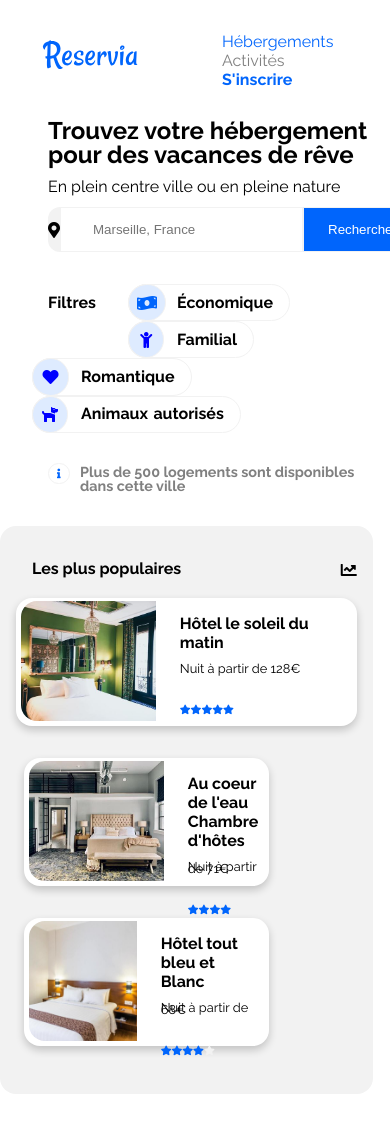
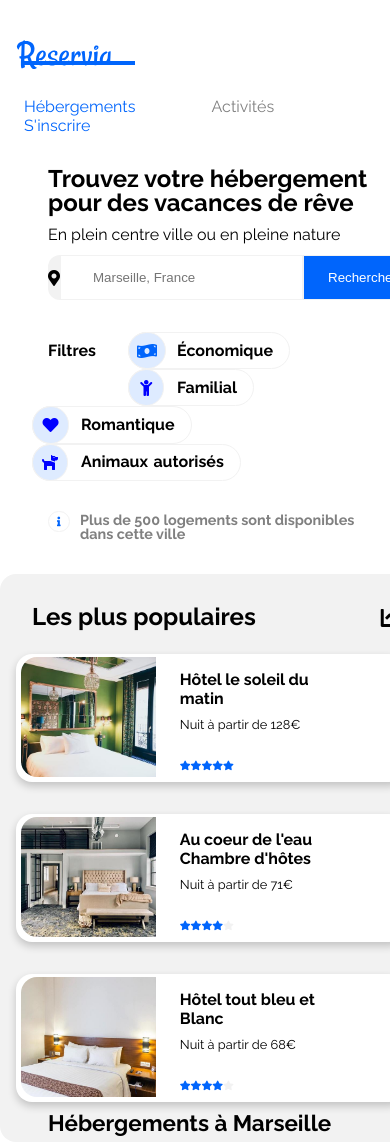
Before and after one commit to samicha13/PINSONSAMICHA_2_11102020, a plain HTML site: page index.html in a window 390 px wide. Shown: the top 1145 px of the page. Drawn offline with Linux system fonts and the light colour scheme.

Commit message:
modification media querries tel

```diff
--- a/media.css
+++ b/media.css
@@ -3,58 +3,15 @@
 
 /*--------header--------*/
 @media screen and (max-width:650px)
+
+
 {
 header
 {
-    display: grid;
-    grid-template-columns: repeat(2,1fr);
-   grid-column-gap: 2px;
-   grid-row-gap: 10px;
-   width: 100%;
-   grid-template-areas: "a b"
-                        "c d";
-}
-.menu
-{
-  align-items:baseline;
-  height: 0px;
-  display:flex;
-}
-li
+    display: block;
+    margin: 0;
+    width: 100%;
 
-{
-  line-height: auto;
-  display: flex;
-  margin-left: 0rem;
-  margin-right: 0rem;
-}
-.logo
-{
-    grid-area: a;
-}
-.Activités
-
-{
-    grid-area: d;
-  color:grey;
-  text-decoration: none;
-}
-.Hébergements
-
-{
-    grid-area: c;
-   text-decoration: none;
-   border-top: 0rem;
-
-  }
-
-.Inscription
-
-{
-    grid-area: d;
-  text-decoration: none;
-  color: #0065fc;
-font-weight: bold;
 }
 h1
 
@@ -80,7 +37,7 @@ line-height: 2.5rem;
     h2.title
     {
         position: absolute;
-        top: 72rem;
+        top: 69rem;
         left:2rem;
         font-size: 1.4rem;
 
@@ -99,9 +56,9 @@ line-height: 2.5rem;
     .gallery-hebergements
     {
       display: grid;
-      grid-template-columns: repeat(6, 1fr) ;
       grid-column-gap: 0px;
-      grid-row-gap:0.5rem;
+      grid-row-gap:1rem;
+      grid-template-rows:  repeat(6,0fr);
       width:100%;
 
       background-color:white;
@@ -110,6 +67,10 @@ line-height: 2.5rem;
       width: 10rem;
       height: 90rem;
       margin-left: 0;
+      margin-top:3rem;
+      margin-bottom: 0;
+      padding-bottom: 0;
+
 
 
       grid-template-areas:
@@ -125,7 +86,8 @@ line-height: 2.5rem;
       grid-area: a;
       cursor: pointer;
       margin-left: 0rem;
-      padding-left: 0rem;
+
+
     }
     .item2 {
       grid-area: b;
@@ -158,7 +120,7 @@ margin-bottom: 0rem;
     div.afficher
     {
       position: absolute;
-     top: 160rem;
+     top: 148rem;
      left: 2rem;
      font-size: 1.1rem;
      font-weight: bold;
@@ -201,9 +163,10 @@ margin-bottom: 0rem;
   grid-column-gap: 0px;
   grid-row-gap: 0px;
   margin-left: 0rem;
- margin-bottom: 5rem;
+ margin-bottom: 0.5rem;
 padding-top: 1.5rem;
 height: 32.5rem;
+width: 24.1rem;
 
 
 
@@ -218,9 +181,19 @@ height: 32.5rem;
 .croissance
 {
   grid-area: a;
-  padding-bottom: 0.5rem;
+  padding-bottom: 0.8rem;
   display: flex;
   justify-content: space-between;}
+
+i.fas.fa-chart-line::before
+{
+    font-size: 1.5rem;
+}
+
+h2.title-populaire
+{
+font-size: 1.5rem;
+}
 
 .item7
 {grid-area: b;
@@ -232,7 +205,7 @@ padding-bottom: 1rem;
 border-radius: 1rem 1rem 1rem 1rem;
 background-color: white;
 height: 7rem;
-width: 21rem;
+width: 24rem;
 margin-bottom: 2rem;
 
 box-shadow: 0 4px 8px 0
@@ -245,13 +218,13 @@ display: flex;
 {
   grid-area: c;
 
-  margin-left: 0.5rem;
+  margin-left: 0rem;
 padding-bottom: 1rem;
 
   border-radius: 1rem 1rem 1rem 1rem;
 background-color: white;
 height: 7rem;
-width: 15rem;
+width: 24rem;
 margin-bottom: 2rem;
 cursor: pointer;
 
@@ -264,14 +237,14 @@ display: flex;
 {
   grid-area: d;
 
-  margin-left: 0.5rem;
+  margin-left: 0rem;
 padding-bottom: 1rem;
 
 
   border-radius: 1rem 1rem 1rem 1rem;
 background-color: white;
 height: 7rem;
-width: 15rem;
+width: 24rem;
 margin-bottom: 2rem;
 
 box-shadow: 0 4px 8px 0
```
